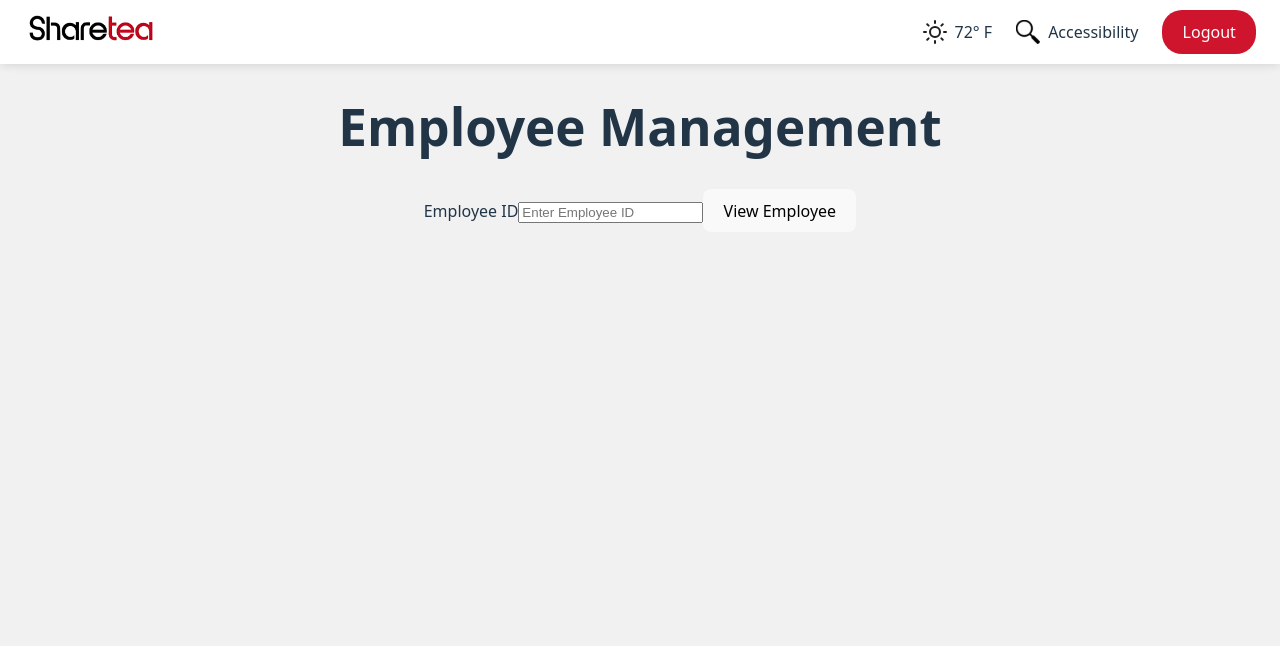
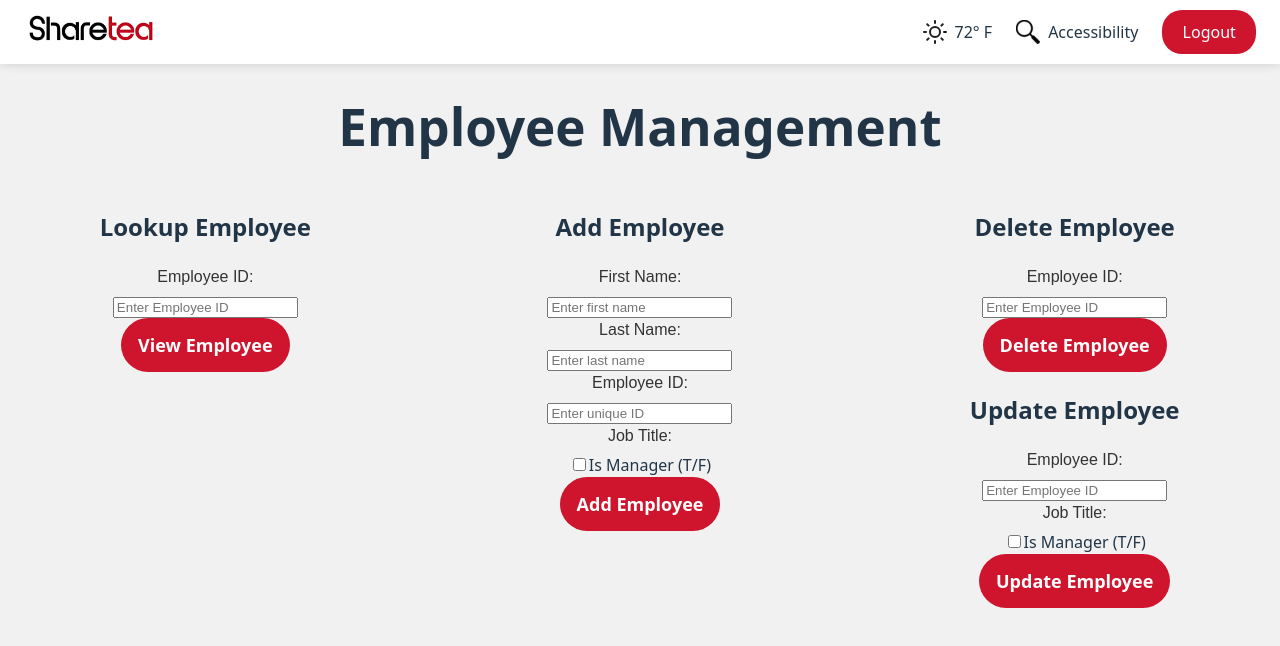
Before and after one commit to CSCE331-Fall2025-900-911/gang-50-project-3, a React (Vite) app: page /employee in a window 1280 px wide. Shown: the top 646 px of the page. Built offline with nearby package versions, Linux system fonts and the light colour scheme.

Commit message:
Other employee functionalities implemented

```diff
--- a/src/App.css
+++ b/src/App.css
@@ -345,6 +345,7 @@ html, body {
   cursor: not-allowed;
 }
 
+/* Update Menu */
 .btn-updateMenu{
   width: auto;
   padding: 14px 16px;
@@ -381,6 +382,43 @@ html, body {
   gap: 1.5rem;
 }
 
+/* Employee */
+.btn-Employee{
+  width: auto;
+  padding: 14px 16px;
+  font-size: 18px;
+  font-weight: 700;
+  color: #fff;
+  background-color: #CF152D;
+  border-radius: 999px;
+  transition: background-color 0.25s, border-color 0.25s;
+}
+
+.btn-Employee:hover{
+  background-color: #950b1d;
+  border: 1px solid #950b1d;
+}
+
+.btn-Employee:disabled{
+  background: #cbd5e1;
+  border-color: #cbd5e1;
+  cursor: not-allowed;
+}
+
+.label-Employee {
+  font-family: Arial, sans-serif;
+  font-size: 16px;
+  color: #333;
+  margin-bottom: 5px;
+  display: block;
+}
+
+.Employee-grid {
+  display: grid;
+  grid-template-columns: repeat(3, minmax(0, 1fr));
+  gap: 1.5rem;
+}
+
 /* Helpers */
 .empty{ text-align: center; padding: 24px 0; }
 .muted{ color: #6b7280; }
--- a/src/pages/Employee.tsx
+++ b/src/pages/Employee.tsx
@@ -1,12 +1,17 @@
-import { useState, useRef, useLayoutEffect } from 'react'
+import { useState, useRef, useLayoutEffect, useEffect } from 'react'
 import CashierNavbar from '../components/CashierNavbar'
 
 export default function Employee() {
   const [employeeId, setEmployeeId] = useState('')
   const [employeeData, setEmployeeData] = useState<any>(null)
-  const [error, setError] = useState<string>('')
-
-  // --- Add this (same as UpdateMenu) ---
+  const [error, setError] = useState('')
+  const [newFirst, setNewFirst] = useState('')
+  const [newLast, setNewLast] = useState('')
+  const [newId, setNewId] = useState('')
+  const [newManager, setNewManager] = useState(false)
+  const [deleteId, setDeleteId] = useState('')
+  const [updateId, setUpdateId] = useState('')
+  const [updateManager, setUpdateManager] = useState(false)
   const headerRef = useRef<HTMLElement | null>(null)
   const [headerH, setHeaderH] = useState(64)
 
@@ -23,7 +28,12 @@ export default function Employee() {
       window.removeEventListener('resize', update)
     }
   }, [])
-  // -------------------------------------
+
+  useEffect(() => {
+    const prev = document.body.style.overflowY;
+    document.body.style.overflowY = "auto";
+    return () => { document.body.style.overflowY = prev || "hidden"; };
+}, []);
 
   const fetchEmployeeData = async () => {
     try {
@@ -46,53 +56,224 @@ export default function Employee() {
     }
   }
 
+  const addEmployee = async () => {
+    console.log("Add employee:", {
+      first_name: newFirst,
+      last_name: newLast,
+      employee_id: newId,
+      ismanager: newManager
+    })
+
+    setError("");
+    try {
+      const body = {
+        employee_id: Number(newId),
+        first_name: newFirst,
+        last_name: newLast,
+        ismanager: newManager
+      };
+
+      const res = await fetch("/api/employees", {
+        method: "POST",
+        headers: { "Content-Type": "application/json" },
+        body: JSON.stringify(body),
+      });
+
+      if (!res.ok) throw new Error("Failed to add employee");
+
+      alert("Employee added successfully!");
+    } catch (err) {
+      console.error(err);
+      setError("Failed to add employee");
+    }
+  }
+
+  const deleteEmployee = async () => {
+    console.log("Delete employee:", deleteId)
+
+    setError("");
+    try {
+      const res = await fetch(`/api/employees/${Number(deleteId)}`, {
+        method: "DELETE"
+      });
+
+      if (!res.ok) throw new Error("Failed to delete employee");
+
+      alert("Employee deleted successfully!");
+    } catch (err) {
+      console.error(err);
+      setError("Failed to delete employee");
+    }
+  }
+
+  const updateEmployee = async () => {
+    console.log("Update employee:", {employee_id: updateId, ismanager: updateManager})
+
+    setError("");
+    try {
+      const res = await fetch(`/api/employees/${Number(updateId)}/manager`, {
+        method: "PATCH",
+        headers: { "Content-Type": "application/json" },
+        body: JSON.stringify({ ismanager: updateManager }),
+      });
+
+      if (!res.ok) throw new Error("Failed to update employee");
+
+      alert("Employee updated successfully!");
+    } catch (err) {
+      console.error(err);
+      setError("Failed to update employee");
+    }
+  }
+
+  const inputBase = "block w-full rounded-xl border border-gray-300 px-3 py-2 focus:outline-none focus:ring-2 focus:ring-blue-500"
+
   return (
-    <div className="min-h-screen flex flex-col bg-gray-100">
+    <div className="min-h-screen bg-white text-gray-900">
 
-      {/* Same structure as UpdateMenu */}
-      <nav ref={headerRef as any} className="cashier-nav">
+      <nav ref={headerRef as any} className="cashier-nav fixed top-0 left-0 right-0 z-50">
         <CashierNavbar />
       </nav>
 
-      {/* Dynamically offset below navbar */}
-      <div style={{ paddingTop: headerH }} className="flex-1">
-        <div className="p-6 max-w-xl mx-auto">
+      <main style={{ paddingTop: headerH }} className="p-6 max-w-7xl mx-auto overflow-y-auto">
 
-          <h1 className="text-2xl font-bold mb-4">Employee Management</h1>
+        <h1 className="text-2xl font-bold mb-6">Employee Management</h1>
 
-          <div className="bg-white p-4 rounded-xl shadow">
-            <label className="block mb-2 font-semibold">Employee ID</label>
+        <div className="Employee-grid">
 
+          {/* Column 1: Lookup Employee */}
+          <section className="rounded-2xl border p-4 shadow-sm flex flex-col">
+            <h2 className="mb-3 text-lg font-bold text-center text-black">Lookup Employee</h2>
+
+            <label className="label-Employee">Employee ID:</label>
             <input
               value={employeeId}
               onChange={(e) => setEmployeeId(e.target.value)}
-              className="w-full p-2 border rounded-lg mb-4"
+              className={inputBase}
               placeholder="Enter Employee ID"
             />
 
+            <div className="mt-auto pt-2">
               <button
                 onClick={fetchEmployeeData}
-              className="w-full bg-blue-600 text-white p-2 rounded-lg hover:bg-blue-700"
+                className="btn-Employee"
               >
                 View Employee
               </button>
+            </div>
 
-            {error && (
-              <p className="text-red-500 mt-4 font-semibold">{error}</p>
-            )}
+            {error && <p className="text-red-500 mt-4 font-semibold">{error}</p>}
 
             {employeeData && (
               <div className="mt-6 bg-gray-50 p-4 rounded-lg border">
-                <h2 className="text-lg font-semibold mb-2">Employee Data</h2>
+                <h3 className="text-lg font-semibold mb-2">Employee Data</h3>
                 <p><strong>ID:</strong> {employeeData.employee_id}</p>
                 <p><strong>Name:</strong> {employeeData.first_name} {employeeData.last_name}</p>
                 <p><strong>Role:</strong> {employeeData.ismanager ? 'Manager' : 'Cashier'}</p>
               </div>
             )}
+          </section>
+
+          {/* Column 2: Add Employee */}
+          <section className="rounded-2xl border p-4 shadow-sm flex flex-col">
+            <h2 className="mb-3 text-lg font-bold text-center text-black">Add Employee</h2>
+
+            <label className="label-Employee">First Name:</label>
+            <input
+              value={newFirst}
+              onChange={(e) => setNewFirst(e.target.value)}
+              className={inputBase}
+              placeholder="Enter first name"
+            />
+
+            <label className="label-Employee">Last Name:</label>
+            <input
+              value={newLast}
+              onChange={(e) => setNewLast(e.target.value)}
+              className={inputBase}
+              placeholder="Enter last name"
+            />
+
+            <label className="label-Employee">Employee ID:</label>
+            <input
+              value={newId}
+              onChange={(e) => setNewId(e.target.value)}
+              className={inputBase}
+              placeholder="Enter unique ID"
+            />
+
+            <label className="label-Employee">Job Title:</label>
+            <input
+              type="checkbox"
+              checked={newManager}
+              onChange={(e) => setNewManager(e.target.checked)}
+            />
+            <span className="font-semibold">Is Manager (T/F)</span>
+
+
+
+            <div className="mt-auto pt-2">
+              <button
+                onClick={addEmployee}
+                className="btn-Employee"
+              >
+                Add Employee
+              </button>
+            </div>
+          </section>
+
+          {/* Column 3: Delete Employee and Modify Job Title*/}
+          <section className="rounded-2xl border p-4 shadow-sm flex flex-col">
+            <h2 className="mb-3 text-lg font-bold text-center text-black">Delete Employee</h2>
+
+            <label className="label-Employee">Employee ID:</label>
+            <input
+              value={deleteId}
+              onChange={(e) => setDeleteId(e.target.value)}
+              className={inputBase}
+              placeholder="Enter Employee ID"
+            />
+
+            <div className="mt-auto pt-2">
+              <button
+                onClick={deleteEmployee}
+                className="btn-Employee"
+              >
+                Delete Employee
+              </button>
             </div>
 
+            {/* Modify Job Title */}
+            <h2 className="mb-3 text-lg font-bold text-center text-black">Update Employee</h2>
+
+            <label className="label-Employee">Employee ID:</label>
+            <input
+              value={updateId}
+              onChange={(e) => setUpdateId(e.target.value)}
+              className={inputBase}
+              placeholder="Enter Employee ID"
+            />
+
+            <label className="label-Employee">Job Title:</label>
+            <input
+              type="checkbox"
+              checked={updateManager}
+              onChange={(e) => setUpdateManager(e.target.checked)}
+            />
+            <span className="font-semibold">Is Manager (T/F)</span>
+
+            <div className="mt-auto pt-2">
+              <button
+                onClick={updateEmployee}
+                className="btn-Employee"
+              >
+                Update Employee
+              </button>
             </div>
+          </section>
+
         </div>
+      </main>
 
     </div>
   )
```
Also changed, not shown: index.js (+55 -0 lines). Lines whose indentation alone changed are shown as unchanged.
